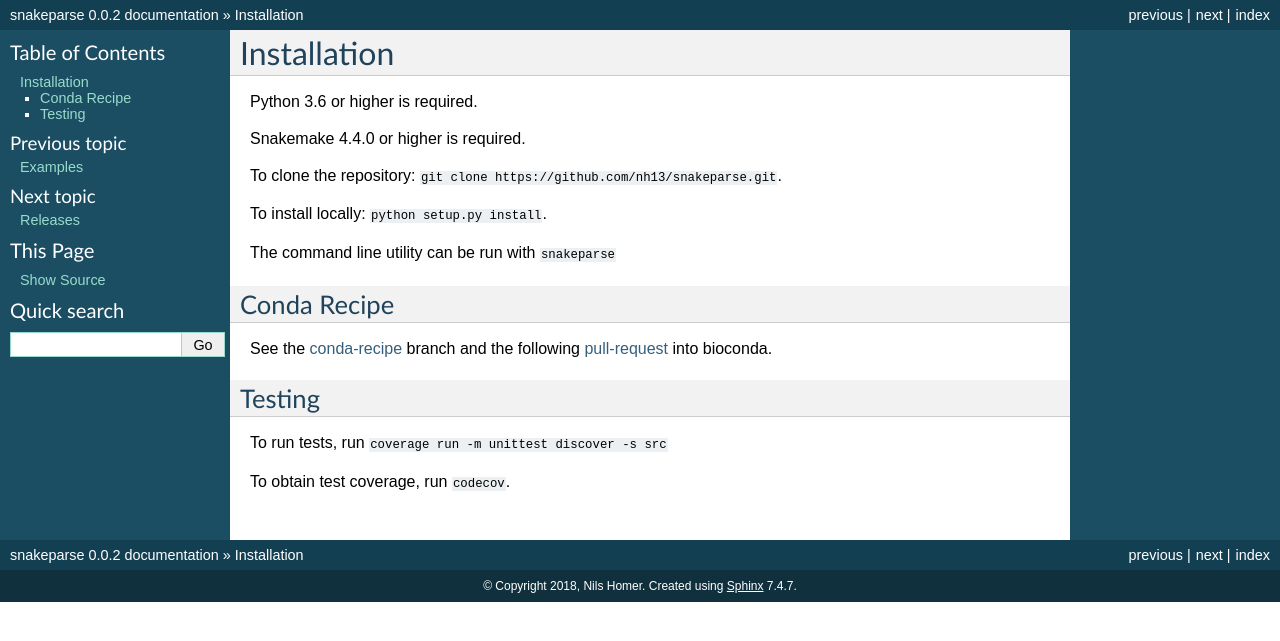
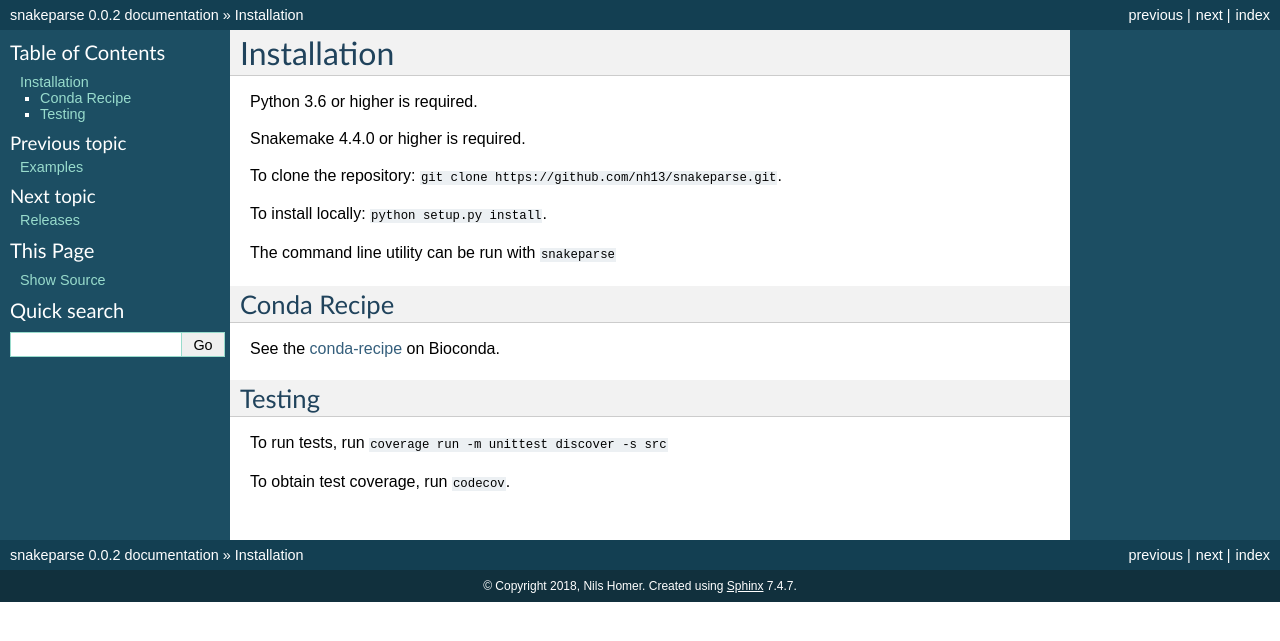
Before and after one commit to nh13/snakeparse, a Sphinx documentation site: the page built from docs/installation.rst, in a window 1280 px wide. Shown: the top 641 px of the page. Built offline with Sphinx 7.4.7, drawn with Linux system fonts in a browser that asks for light colours.

Commit message:
Update documentation with the bioconda recipe link

```diff
--- a/docs/conf.py
+++ b/docs/conf.py
@@ -57,6 +57,7 @@ rst_epilog = '''
 .. _python: http://python.org/
 .. _conda: https://conda.io/docs/
 .. _bioconda: https://bioconda.github.io/
+.. _conda-recipe: http://bioconda.github.io/recipes/snakeparse/README.html
 '''
 
 autosummary_generate = True
--- a/docs/installation.rst
+++ b/docs/installation.rst
@@ -15,7 +15,7 @@ The command line utility can be run with :code:`snakeparse`
 Conda Recipe
 ============
 
-See the `conda-recipe <https://github.com/nh13/snakeparse/tree/conda-recipe>`_ branch and the following `pull-request <https://github.com/bioconda/bioconda-recipes/pull/8229>`_ into bioconda.
+See the `conda-recipe <http://bioconda.github.io/recipes/snakeparse/README.html>`_ on Bioconda.
 
 Testing
 =======
```
Also changed, not shown: README.md (+1 -1 lines).
